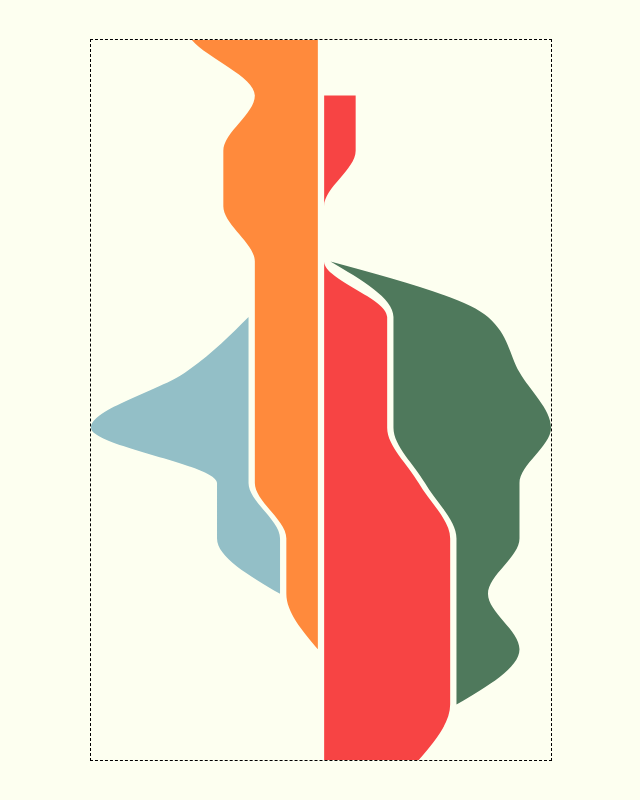
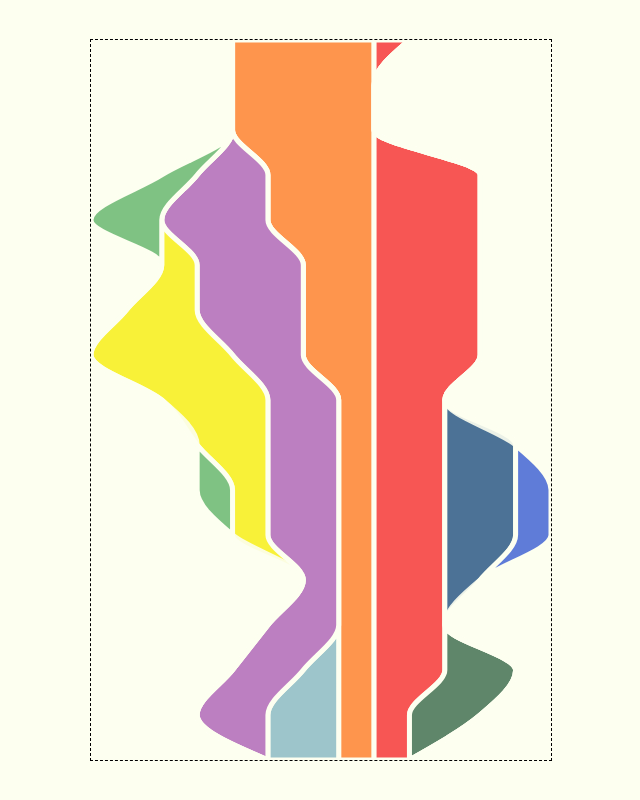
Before and after one commit to saschaklatt/strands-chart, a React (Create React App) app: page / in a window 1280 px wide. Shown: the whole page, without its empty margins (319-959 px from the left). Built offline with nearby package versions, Linux system fonts and the light colour scheme.

Commit message:
import and parse data

```diff
--- a/package.json
+++ b/package.json
@@ -5,6 +5,7 @@
   "dependencies": {
     "d3-scale": "^3.0.1",
     "d3-shape": "^1.3.5",
+    "lodash": "^4.17.15",
     "react": "^16.8.6",
     "react-dom": "^16.8.6",
     "react-scripts": "3.0.1"
--- a/src/App.js
+++ b/src/App.js
@@ -2,12 +2,17 @@ import React from "react"
 import "./App.css"
 import StrandsChart from "./strands-chart"
 // import KebabChart from "./kebab-chart"
+import DATA from "./data/data.json"
+import { importData } from "./models/StrandParser"
 
 function App() {
+  const sequences = importData(DATA).map(v => v.data)
+  console.log("sequences", sequences)
+
   return (
     <div className="App">
       {/* <KebabChart width={460} height={720} /> */}
-      <StrandsChart width={460} height={720} />
+      <StrandsChart width={460} height={720} sequences={sequences} />
     </div>
   )
 }
--- a/src/constants.js
+++ b/src/constants.js
@@ -6,4 +6,6 @@ export const COLORS = Object.freeze([
   "#B672BC",
   "#39638D",
   "#F8F025",
+  "#4E6ED6",
+  "#72BC78",
 ])
--- a/src/data/data.json
+++ b/src/data/data.json
@@ -1,4 +1,14 @@
 [
+  {
+    "year": 2005,
+    "data": {
+      "js": 1,
+      "php": 2,
+      "cpp": 1,
+      "vba": 2,
+      "mysql": 2
+    }
+  },
   {
     "year": 2003,
     "data": {
@@ -13,16 +23,6 @@
       "js": 1,
       "php": 1,
       "cpp": 2,
-      "vba": 2,
-      "mysql": 2
-    }
-  },
-  {
-    "year": 2005,
-    "data": {
-      "js": 1,
-      "php": 2,
-      "cpp": 1,
       "vba": 2,
       "mysql": 2
     }
@@ -51,6 +51,7 @@
       "php": 2,
       "as3": 1,
       "java": 2,
+      "vb": 1,
       "mysql": 2
     }
   },
@@ -73,6 +74,7 @@
       "php": 2,
       "as3": 2,
       "java": 2,
+      "vb": 0,
       "mysql": 2
     }
   },
--- a/src/models/StrandModel.js
+++ b/src/models/StrandModel.js
@@ -168,6 +168,5 @@ export const getStrandAreas = ({
     .domain(domainY)
     .range(rangeY)
 
-  const toArea = makeAreaConverter(scaleX, scaleY, curving)
-  return strands.map(toArea)
+  return strands.map(makeAreaConverter(scaleX, scaleY, curving))
 }
--- /dev/null
+++ b/src/models/StrandParser.js
@@ -0,0 +1,62 @@
+/**
+ * Algorithm:
+ * - sort raw data by year
+ * - make a sequence array for each language
+ * - replace null-values in the middle with 0-values
+ *
+ *
+ * Target format:
+ * [
+ *   {
+ *     key: "js",
+ *     data: [null, 1, 2, 2, 3, 1, 0, 0, 0, 1, null],
+ *   },
+ *   {
+ *     key: "php",
+ *     data: [0, 1, 2, 3, 3, 4, 4, 3, 0, 1, 0],
+ *   },
+ *   ...
+ * ]
+ */
+
+const getYear = d => (d && d.year ? d.year : null)
+
+const getData = d => (d && d.data ? d.data : [])
+
+const makeValueSelector = d => value => getData(d)[value] || 0
+
+const asc = selector => (a, b) => selector(a) - selector(b)
+
+const uniqueList = (list, key) =>
+  list.includes(key) ? [...list] : [...list, key]
+
+const makeKeyFilter = selector => arr =>
+  arr.reduce(
+    (list, entry) => Object.keys(selector(entry)).reduce(uniqueList, list),
+    []
+  )
+
+const filterKeys = makeKeyFilter(getData)
+
+const reduceKeysToObject = (acc, key) => ({ ...acc, [key]: [] })
+
+const keysToObject = keys => keys.reduce(reduceKeysToObject, {})
+
+const toArray = obj =>
+  Object.entries(obj).map(([key, data]) => ({
+    key,
+    data,
+  }))
+
+const putValuesIntoList = keys => (acc, d) => {
+  const getValue = makeValueSelector(d)
+  keys.forEach(key => acc[key].push(getValue(key))) // FIXME: push() is IMPURE!
+  return acc
+}
+
+export const importData = input => {
+  const sorted = [...input].sort(asc(getYear))
+  const keys = filterKeys(sorted)
+  const keyListObj = sorted.reduce(putValuesIntoList(keys), keysToObject(keys))
+  return toArray(keyListObj)
+}
--- a/src/strands-chart/StrandsChart.css
+++ b/src/strands-chart/StrandsChart.css
@@ -2,7 +2,8 @@
   border: 1px dashed black;
 }
 
-.strands-chart .strands-chart--item {
-  stroke: white;
-  stroke-width: 1;
+.strands-chart .strands-chart--strand {
+  stroke: #fdfff0;
+  stroke-width: 5px;
+  opacity: 0.9;
 }
--- a/src/strands-chart/index.js
+++ b/src/strands-chart/index.js
@@ -1,24 +1,23 @@
 import React from "react"
 import "./StrandsChart.css"
-import EXAMPLE_SEQUENCES from "../data/example-sequences.json"
 import { getColorByIndex, getStrandAreas } from "../models/StrandModel"
-import { curveMonotoneY } from "d3-shape"
-
-const Strand = ({ path, fill }) => (
-  <path className="strands-chart--strand" d={path} fill={fill} />
-)
+import { curveMonotoneY, curveLinear } from "d3-shape"
 
 const StrandsChart = props => (
   <svg className="strands-chart" width={props.width} height={props.height}>
     {getStrandAreas(props).map((path, idx) => (
-      <Strand key={idx} path={path} fill={getColorByIndex(idx)} />
+      <path
+        key={idx}
+        className="strands-chart--strand"
+        d={path}
+        fill={getColorByIndex(idx)}
+      />
     ))}
   </svg>
 )
 
 StrandsChart.defaultProps = {
-  sequences: EXAMPLE_SEQUENCES,
-  padding: 0.2,
+  padding: 0,
   curving: curveMonotoneY,
 }
 
--- a/src/utils.js
+++ b/src/utils.js
@@ -2,6 +2,8 @@ export const getMaxSequenceLength = sequences =>
   sequences.reduce((max, seq) => Math.max(max, seq.length - 1), 0)
 
 export const isNil = v => v === null || v === undefined
+
+export const isNotNil = v => v !== null && v !== undefined
 
 export const getHalf = v => v / 2
 
```
